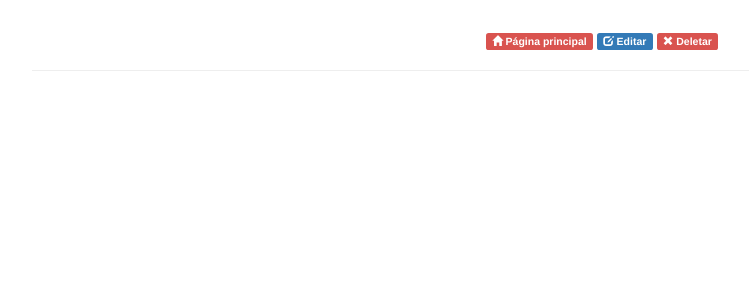
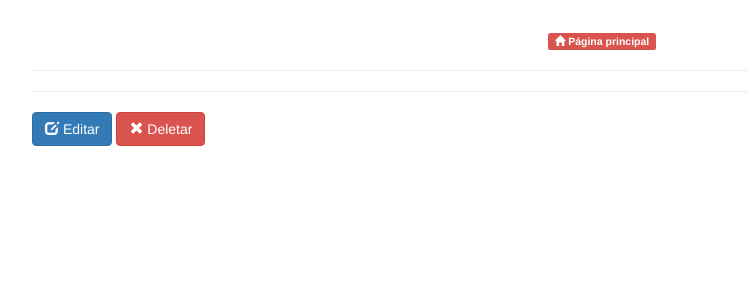
Before and after one commit to argentinaluiz/curso-php, a PHP site: template views/single.twig in a window 1280 px wide. Shown: the top 300 px of the page, without its empty margins (38-787 px from the left). Run offline with PHP 8.4, Linux system fonts and the light colour scheme; the template is opened without the code that fills it, so the values that code supplies are empty; some libraries are stand-ins or nearby versions.

Commit message:
Correção dos links de edição e exclusão

```diff
--- a/views/single.twig
+++ b/views/single.twig
@@ -10,10 +10,13 @@
         <h2 class="text-center" style="margin-bottom: 30px">{{single.titulo}}</h2>
         <p class="text-center">
             <a href="{{path('lista-posts')}}" class="label label-danger"><span class="glyphicon glyphicon-home"></span> Página principal</a>
-            <a href="#" class="label label-primary"><span class="glyphicon glyphicon-edit"></span> Editar</a>
-            <a href="#" class="label label-danger"><span class="glyphicon glyphicon-remove"></span> Deletar</a>
         </p>
         <hr>
         {{single.conteudo|raw}}
+        <hr>
+        <a href="{{path('form-editar-post', {id: single.id})}}" class="btn btn-primary"><span class="glyphicon glyphicon-edit"></span> Editar</a>
+        <form action="{{path('deleta-post', {id: single.id})}}" method="post" style="display: inline-block">
+            <a type="submit" class="btn btn-danger"><span class="glyphicon glyphicon-remove"></span> Deletar</a>
+        </form>
     </div>
 {% endblock %}
```
